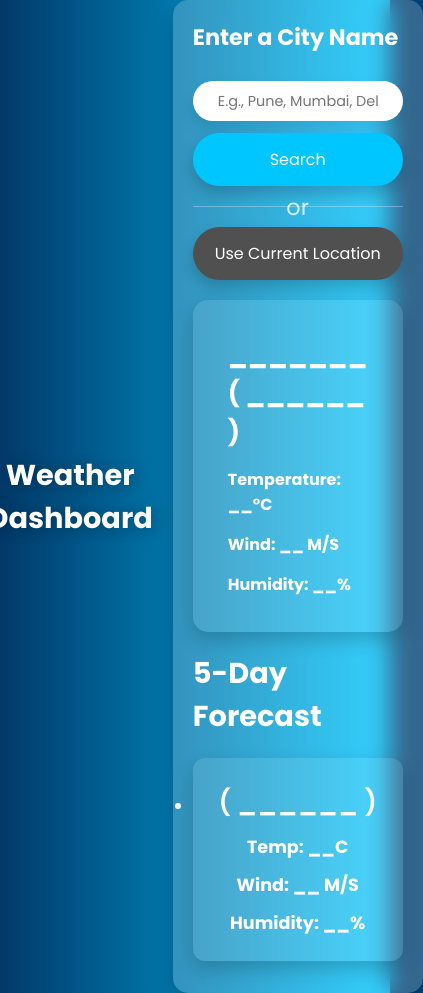
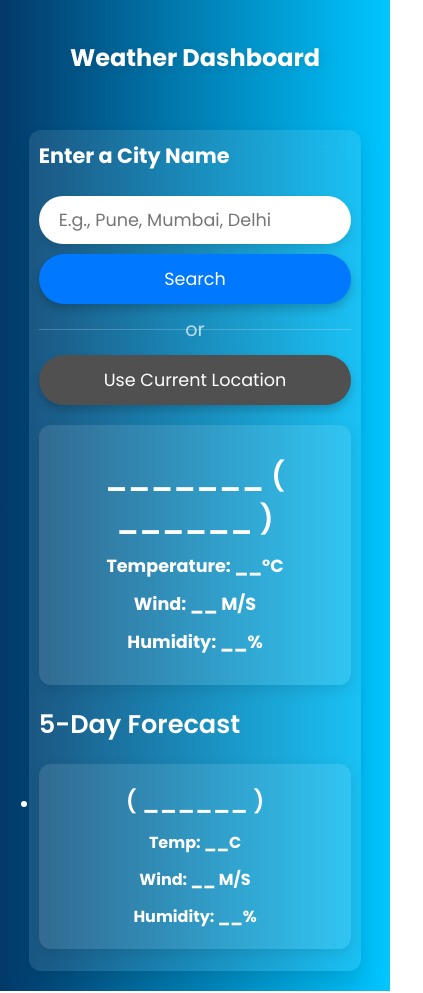
Before and after one commit to san7499/wether, a plain HTML site: page index.html in a window 390 px wide. Shown: the whole page, 423 px wide, since content can reach past the window. Drawn offline with Linux system fonts and the light colour scheme.

Commit message:
Update style.css

```diff
--- a/style.css
+++ b/style.css
@@ -5,39 +5,41 @@
   padding: 0;
   box-sizing: border-box;
   font-family: 'Poppins', sans-serif;
-}
-
-* {
-  transition: all 0.3s ease;
+  transition: all 0.3s ease-in-out;
 }
 
 body {
   background: linear-gradient(to right, #023969, #00c6ff);
   min-height: 100vh;
   display: flex;
-  justify-content: center;
+  flex-direction: column;
+  justify-content: flex-start;
   align-items: center;
+  padding: 20px;
 }
 
 h1 {
-  font-size: 2.5rem;
+  font-size: 2rem;
   text-align: center;
   padding: 20px;
   color: #fff;
-  text-shadow: 2px 2px 15px rgba(0, 0, 0, 0.3);
+  text-shadow: 2px 2px 10px rgba(0, 0, 0, 0.1);
+  width: 100%;
+  margin-bottom: 20px;
 }
 
 .container {
   display: flex;
   gap: 35px;
   padding: 20px;
-  width: 90%;
+  width: 80%;
   max-width: 1200px;
-  background: rgba(255, 255, 255, 0.2);
-  border-radius: 15px;
-  backdrop-filter: blur(12px);
-  box-shadow: 0 12px 25px rgba(0, 0, 0, 0.2);
+  background: rgba(255, 255, 255, 0.1);
+  border-radius: 12px;
+  backdrop-filter: blur(10px);
+  box-shadow: 0 10px 20px rgba(0, 0, 0, 0.1);
   color: white;
+  margin-top: 20px;
 }
 
 .weather-input {
@@ -45,33 +47,31 @@ h1 {
 }
 
 .weather-input h3 {
-  font-size: 1.4rem;
+  font-size: 1.3rem;
   margin-bottom: 15px;
-  color: #fff;
 }
 
 .weather-input input {
-  height: 50px;
+  height: 48px;
   width: 100%;
   outline: none;
-  font-size: 1.2rem;
-  padding: 0 25px;
-  margin: 12px 0;
+  font-size: 1.1rem;
+  padding: 0 20px;
+  margin: 10px 0;
   border-radius: 50px;
   border: none;
-  box-shadow: 0 8px 16px rgba(0, 0, 0, 0.1);
-  transition: 0.3s;
+  box-shadow: 0 5px 10px rgba(0, 0, 0, 0.1);
 }
 
 .weather-input input:focus {
-  border: 2px solid #00c6ff;
+  border: 2px solid #e0e3e7;
 }
 
 .weather-input .separator {
   height: 1px;
   width: 100%;
-  margin: 20px 0;
-  background: rgba(255, 255, 255, 0.3);
+  margin: 25px 0;
+  background: rgba(255, 255, 255, 0.2);
   display: flex;
   align-items: center;
   justify-content: center;
@@ -79,26 +79,26 @@ h1 {
 
 .weather-input .separator::before {
   content: "or";
-  color: rgba(255, 255, 255, 0.8);
-  font-size: 1.4rem;
+  color: rgba(255, 255, 255, 0.7);
+  font-size: 1.2rem;
   padding: 0 15px;
+  background: transparent;
 }
 
 .weather-input button {
   width: 100%;
-  padding: 14px 0;
+  padding: 12px 0;
   cursor: pointer;
   border-radius: 50px;
-  font-size: 1.2rem;
+  font-size: 1.1rem;
   color: #fff;
-  background: #00c6ff;
+  background: #0078ff;
   border: none;
-  box-shadow: 0 8px 16px rgba(0, 0, 0, 0.2);
-  transition: background-color 0.3s ease;
+  box-shadow: 0 5px 10px rgba(0, 0, 0, 0.2);
 }
 
 .weather-input button:hover {
-  background: #00a3cc;
+  background: #005bb5;
 }
 
 .weather-input .location-btn {
@@ -115,118 +115,115 @@ h1 {
 
 .weather-data .current-weather {
   background: rgba(255, 255, 255, 0.1);
-  border-radius: 15px;
-  padding: 35px;
+  border-radius: 12px;
+  padding: 30px;
   display: flex;
   justify-content: space-between;
   align-items: center;
-  box-shadow: 0 8px 20px rgba(0, 0, 0, 0.2);
+  box-shadow: 0 5px 15px rgba(0, 0, 0, 0.1);
 }
 
 .current-weather h2 {
-  font-size: 2rem;
-  font-weight: 700;
+  font-size: 1.8rem;
+  font-weight: 600;
 }
 
 .weather-data h6 {
-  margin-top: 15px;
+  margin-top: 12px;
   font-size: 1.1rem;
 }
 
 .current-weather .icon img {
-  max-width: 150px;
+  max-width: 130px;
 }
 
 .days-forecast h2 {
   margin: 20px 0;
-  font-size: 1.8rem;
-  font-weight: 700;
+  font-size: 1.6rem;
+  font-weight: 600;
 }
 
 .weather-cards {
   display: flex;
-  gap: 25px;
+  gap: 20px;
 }
 
 .weather-cards .card {
   background: rgba(255, 255, 255, 0.1);
-  padding: 25px;
+  padding: 20px;
   border-radius: 12px;
-  box-shadow: 0 8px 20px rgba(0, 0, 0, 0.2);
+  box-shadow: 0 5px 15px rgba(0, 0, 0, 0.1);
   flex: 1;
   text-align: center;
-  transition: transform 0.3s ease;
+  transition: transform 0.3s ease, background 0.3s ease;
 }
 
 .weather-cards .card:hover {
-  transform: translateY(-12px);
+  transform: translateY(-10px);
+  background: rgba(255, 255, 255, 0.2);
 }
 
 .weather-cards .card h3 {
-  font-size: 1.6rem;
+  font-size: 1.4rem;
   font-weight: 600;
   margin-bottom: 10px;
 }
 
 .weather-cards .card img {
-  max-width: 90px;
+  max-width: 80px;
 }
 
 .weather-cards .card h6 {
   margin-top: 12px;
-  font-size: 1.1rem;
+  font-size: 1rem;
 }
 
+/* RESPONSIVE DESIGN */
 @media (max-width: 1200px) {
   .container {
     flex-direction: column;
     gap: 20px;
   }
-  .weather-cards {
-    flex-wrap: wrap;
-  }
-  .weather-cards .card {
-    flex: 1 1 45%;
-  }
 }
 
 @media (max-width: 768px) {
   h1 {
-    font-size: 2rem;
+    font-size: 1.8rem;
+    margin-bottom: 10px;
   }
-  .weather-input input {
-    height: 45px;
-    font-size: 1rem;
+
+  .container {
+    flex-direction: column;
+    width: 90%;
+    padding: 15px;
   }
-  .weather-input button {
-    font-size: 1rem;
+
+  .weather-data .current-weather {
+    flex-direction: column;
+    text-align: center;
   }
-  .current-weather h2 {
-    font-size: 1.6rem;
+
+  .weather-cards {
+    flex-wrap: wrap;
   }
+
   .weather-cards .card {
-    flex: 1 1 48%;
+    flex: 1 1 45%;
+    margin-bottom: 10px;
   }
 }
 
-@media (max-width: 600px) {
+@media (max-width: 480px) {
   h1 {
-    font-size: 1.8rem;
+    font-size: 1.5rem;
+    margin-bottom: 15px;
   }
+
   .container {
-    flex-direction: column;
-    gap: 20px;
+    width: 95%;
+    padding: 10px;
   }
-  .weather-input input {
-    height: 40px;
-    font-size: 0.9rem;
-  }
-  .weather-input button {
-    font-size: 1rem;
-  }
-  .weather-data h6 {
-    font-size: 1rem;
-  }
+
   .weather-cards .card {
     flex: 1 1 100%;
     margin-bottom: 12px;
```
